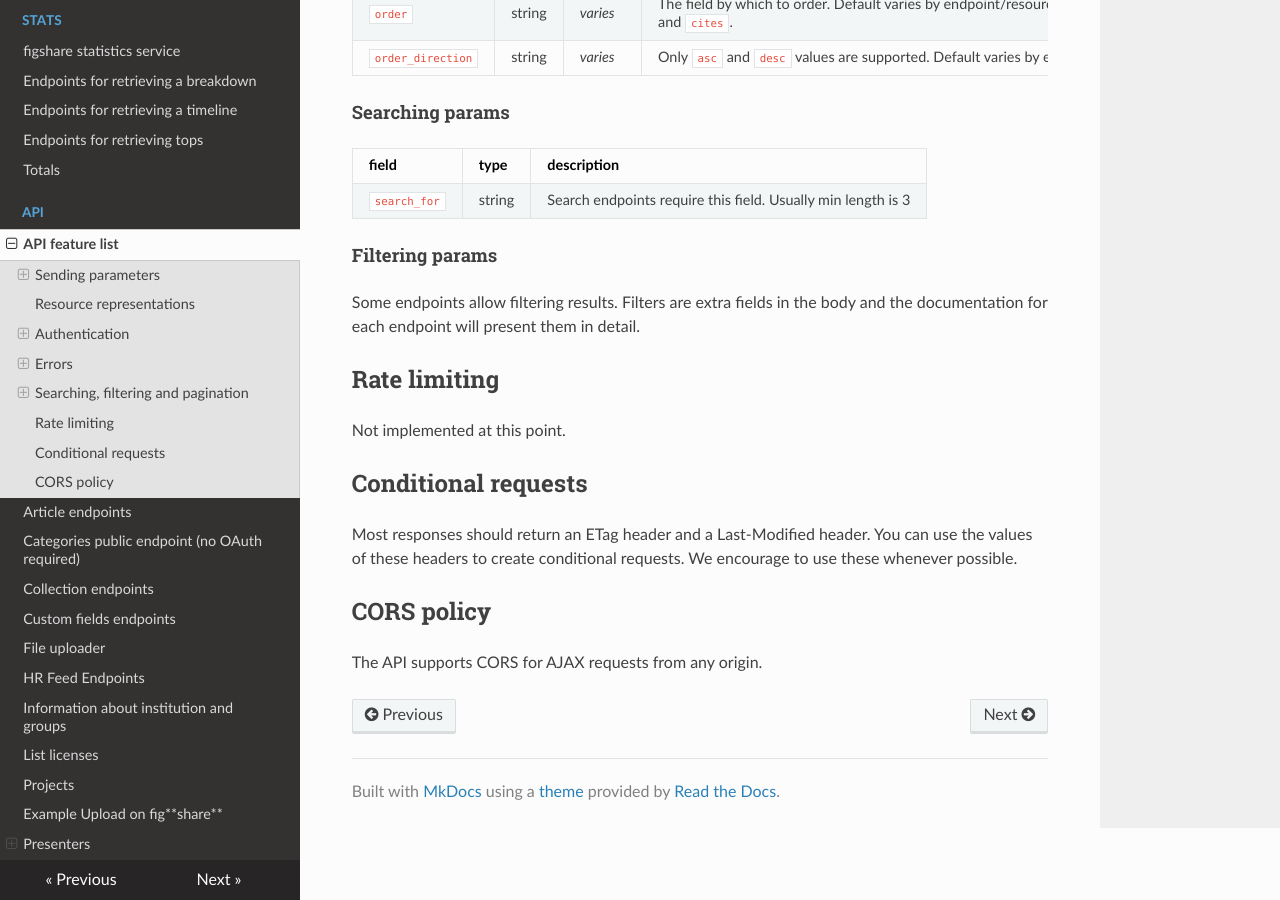
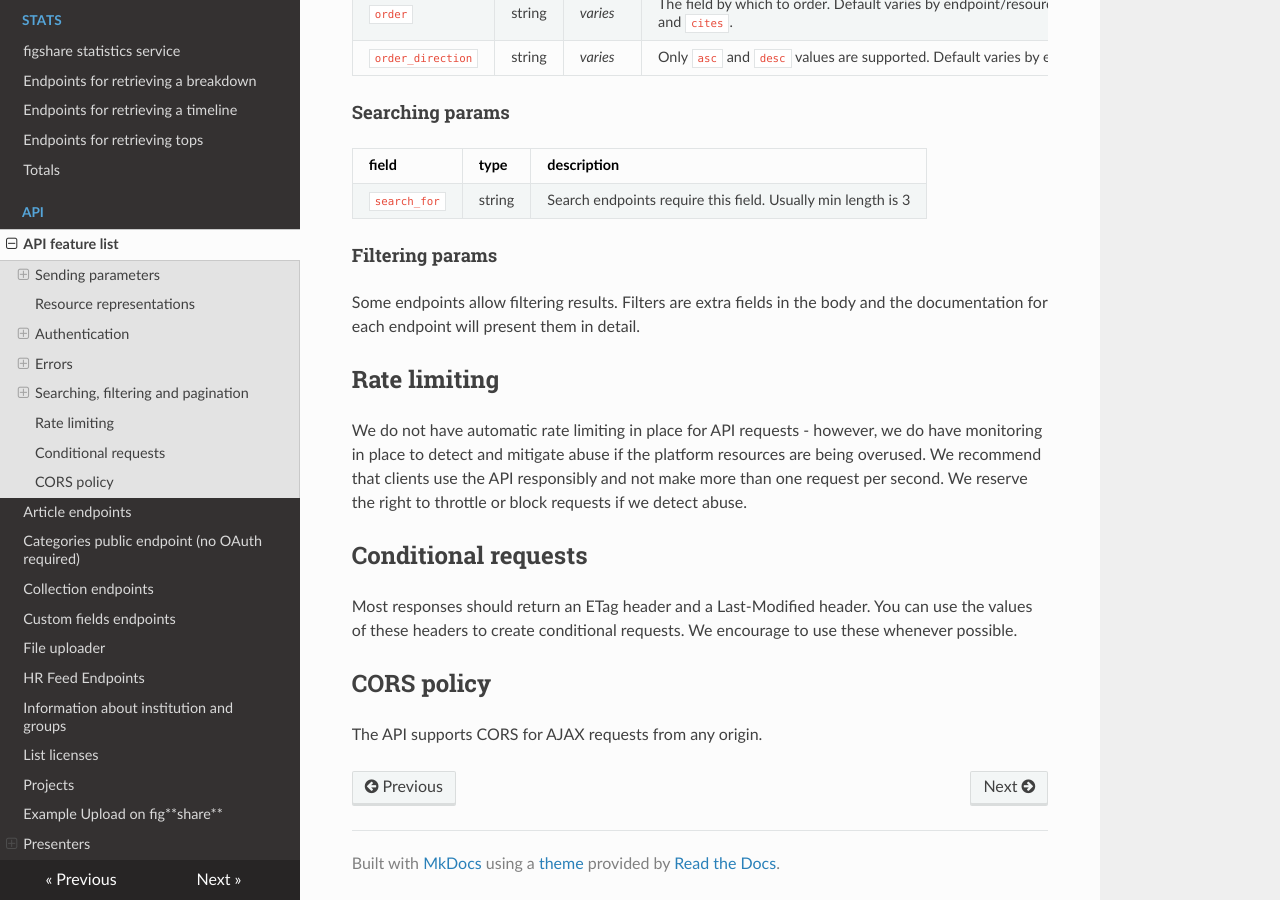
Before and after one commit to figshare/user_documentation, an MkDocs documentation site: the page built from docs/api/index.md, in a window 1280 px wide and 900 px high, scrolled down 4260 px. Built offline with MkDocs 1.6.1, drawn with Linux system fonts in a browser that asks for light colours; nearby versions of some CDN libraries.

Commit message:
FIG-36395: Specify soft rate limit in API usage

```diff
--- a/docs/api/index.md
+++ b/docs/api/index.md
@@ -217,7 +217,10 @@ body and the documentation for each endpoint will present them in detail.
 
 ## Rate limiting
 
-Not implemented at this point.
+We do not have automatic rate limiting in place for API requests - however, we do have monitoring
+in place to detect and mitigate abuse if the platform resources are being overused. We recommend
+that clients use the API responsibly and not make more than one request per second. We reserve the
+right to throttle or block requests if we detect abuse.
 
 
 ## Conditional requests
```
